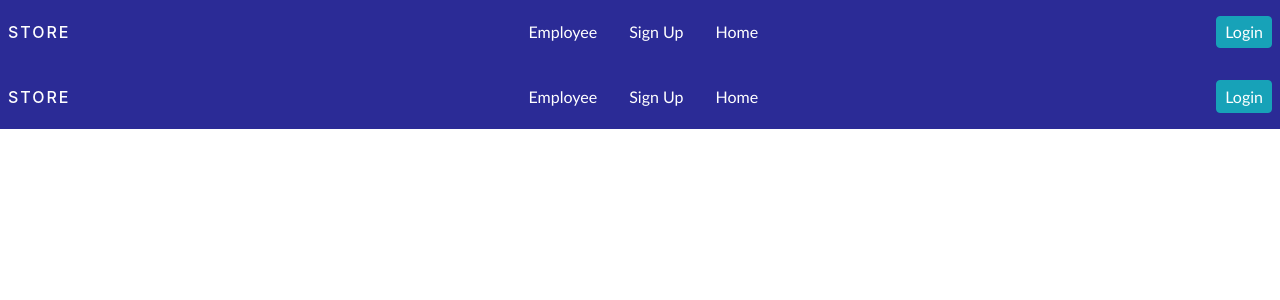
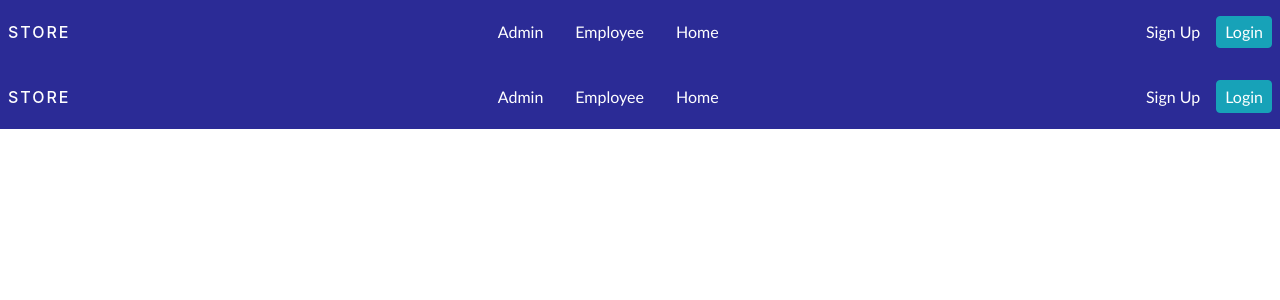
Before and after one commit to Group18-Capstone-Project/Group18-Capstone-Project, an Angular app in the folder frontend/capstone-project/: page /home in a window 1280 px wide. Shown: the top 300 px of the page. Built offline with nearby package versions, Linux system fonts and the light colour scheme.

Commit message:
made some adjusment, and admin panel can be accessed from home page now

```diff
--- a/frontend/capstone-project/src/app/home/home.component.css
+++ b/frontend/capstone-project/src/app/home/home.component.css
@@ -35,6 +35,15 @@ button{
     padding: 0px 1rem;
 }
 
+.loginSignin{
+    display: flex;
+    justify-content: space-between;
+    align-items: center;
+}
+.loginSignin-signup{
+    margin-right: 1rem;
+}
+
 header {
     background-color: rgb(43, 43, 150);
     display: flex;
--- a/frontend/capstone-project/src/app/home/home.component.html
+++ b/frontend/capstone-project/src/app/home/home.component.html
@@ -3,12 +3,24 @@
           <div class="logo">Store</div>
           <nav>
               <ul class="nav-link">
+                <li><a routerLink="/adminPanel">Admin</a></li>
                   <li><a routerLink="/employee">Employee</a></li>
-                  <li><a routerLink="/userSignUp">Sign Up</a></li>
+
                   <li><a routerLink="/">Home</a></li>
               </ul>
           </nav>
-          <a routerLink="/userSignIn"><button type="button" class="btn btn-info">Login</button></a>
+
+          <div class="loginSignin">
+              <div>
+                <a class="loginSignin-signup" routerLink="/userSignUp">Sign Up</a>
+
+              </div>
+              <div>
+                <a class="link" routerLink="/userSignIn"><button type="button" class="btn btn-info">Login</button></a>
+
+              </div>
+          </div>
+
       </header>
       <div class="pages">
         <router-outlet></router-outlet>
```
